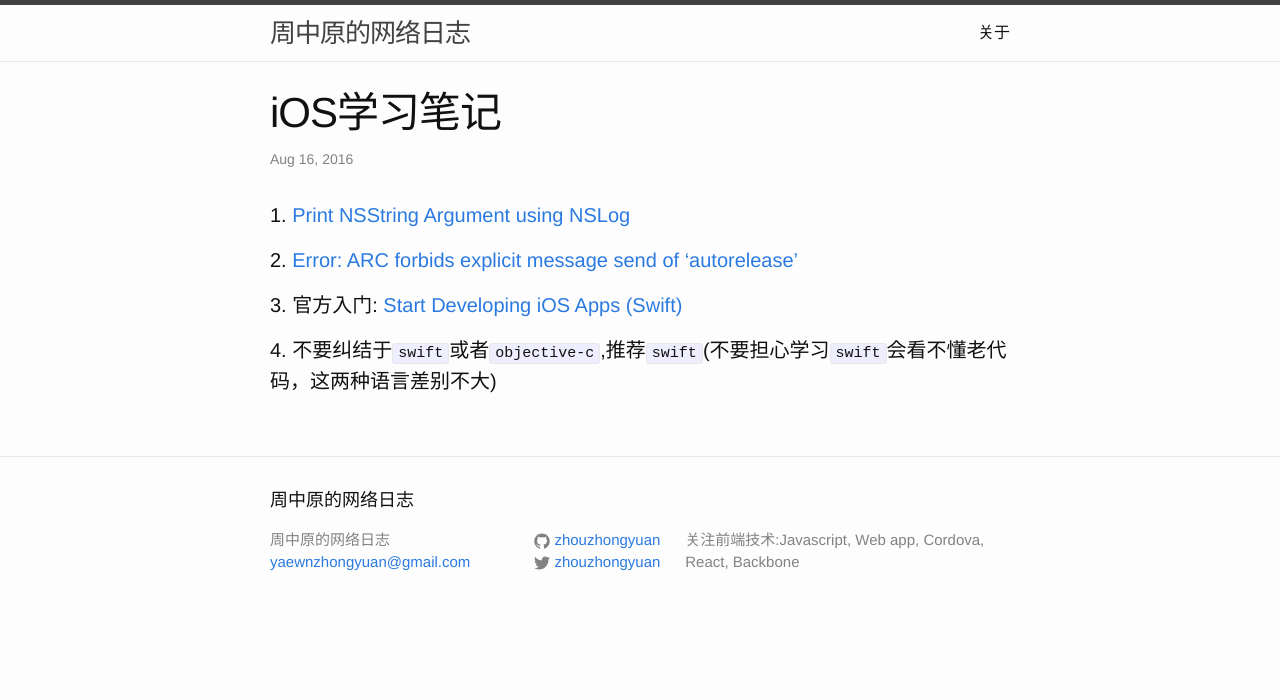
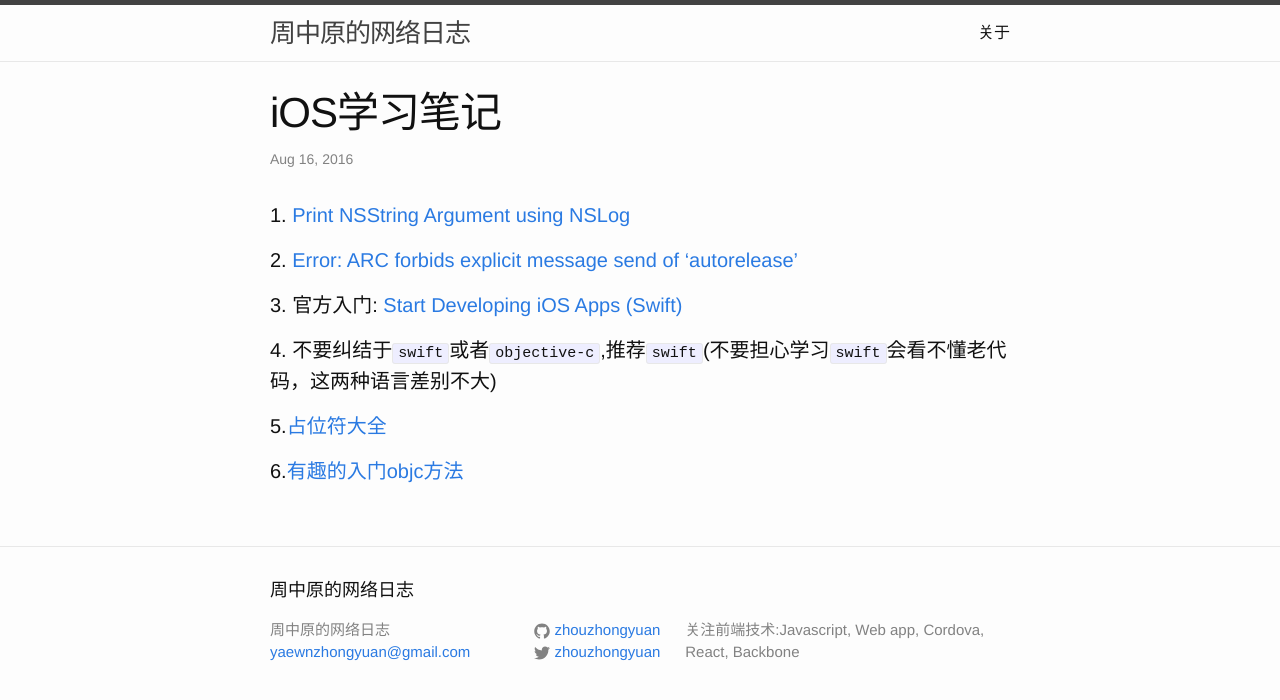
Before and after one commit to zhouzhongyuan/zhouzhongyuan.github.io, a Jekyll site: the page built from _posts/2016-08-16-iOS学习笔记.md, in a window 1280 px wide. Shown: the top 700 px of the page. Built offline with Jekyll 4.4.1, drawn with Linux system fonts in a browser that asks for light colours; comment, search, counter and statistics services are not loaded.

Commit message:
Update 2016-08-16-iOS学习笔记.md

```diff
--- a/_posts/2016-08-16-iOS学习笔记.md
+++ b/_posts/2016-08-16-iOS学习笔记.md
@@ -12,3 +12,7 @@ categories: dependence
 #### 3. 官方入门: [Start Developing iOS Apps (Swift)](https://developer.apple.com/library/prerelease/content/referencelibrary/GettingStarted/DevelopiOSAppsSwift/Lesson2.html)
 
 #### 4. 不要纠结于`swift`或者`objective-c`,推荐`swift`(不要担心学习`swift`会看不懂老代码，这两种语言差别不大)
+
+#### 5.[占位符大全](https://developer.apple.com/library/mac/documentation/Cocoa/Conceptual/Strings/Articles/formatSpecifiers.html#//apple_ref/doc/uid/TP40004265-SW1)
+
+#### 6.[有趣的入门objc方法](http://tryobjectivec.codeschool.com/)
```
